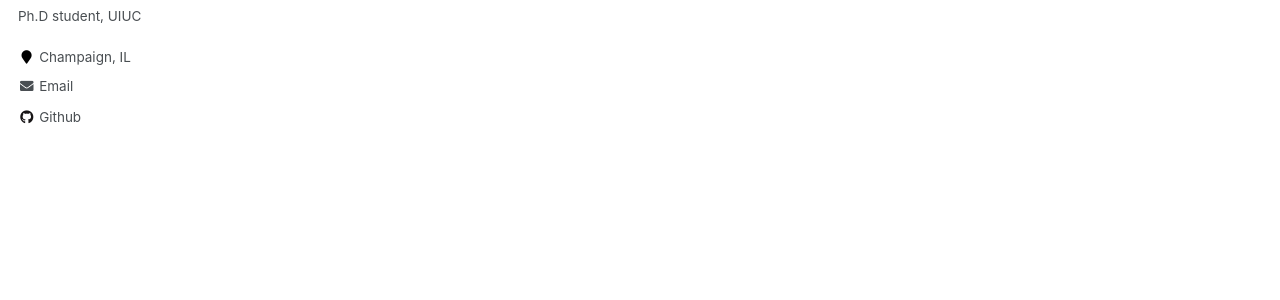
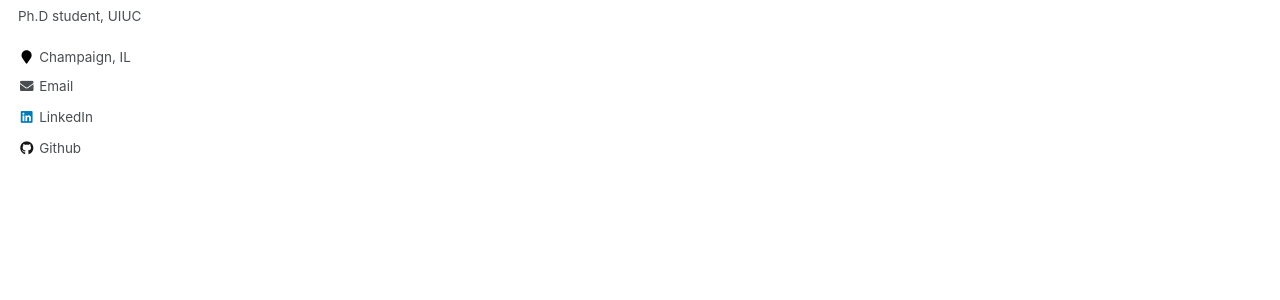
Before and after one commit to leifanus/leifanus.github.io, a Jekyll site: the page built from _pages/about.md, in a window 1280 px wide. Shown: the part 375-675 px from the top of the page. Built offline with Jekyll 4.4.1, drawn with Linux system fonts in a browser that asks for light colours.

Commit message:
Update _config.yml

```diff
--- a/_config.yml
+++ b/_config.yml
@@ -11,7 +11,7 @@ title                    : "Lei Fan"
 title_separator          : "-"
 name                     : &name "Lei Fan"
 description              : &description "personal description"
-url                      : https://leifanus.github.io # the base hostname & protocol for your site e.g. "https://mmistakes.github.io"
+url                      : https://lei-fan.com # the base hostname & protocol for your site e.g. "https://mmistakes.github.io"
 baseurl                  : "" # the subpath of your site, e.g. "/blog"
 repository               : "https://github.com/leifanus"
 teaser                   :  # filename of teaser fallback teaser image placed in /images/, .e.g. "500x300.png"
@@ -102,7 +102,7 @@ author:
   instagram        :
   impactstory      : #"https://profiles.impactstory.org/u/xxxx-xxxx-xxxx-xxxx"
   lastfm           :
-  linkedin         :
+  linkedin         : https://www.linkedin.com/in/lei-fan-a52b6737/
   orcid            :
   pinterest        :
   soundcloud       :
```
